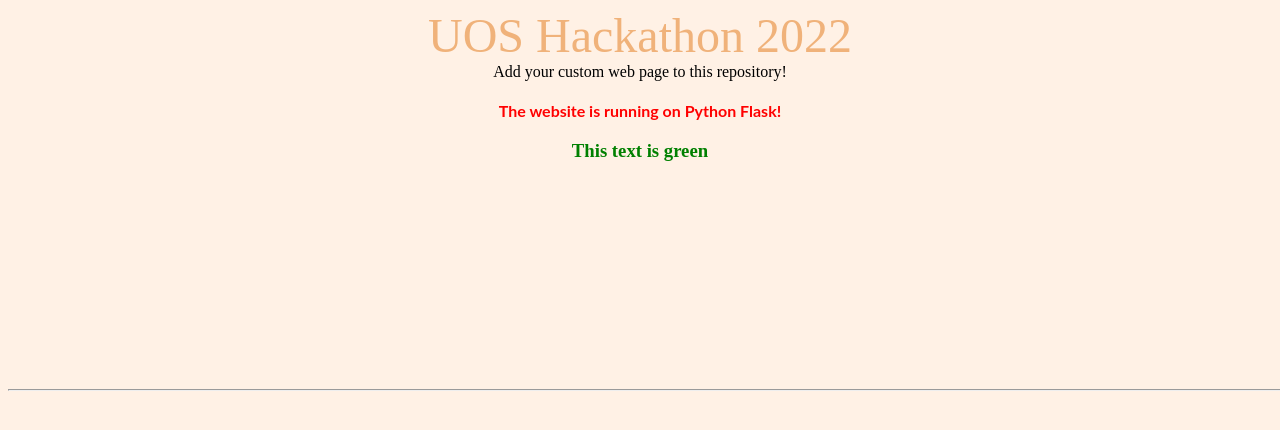
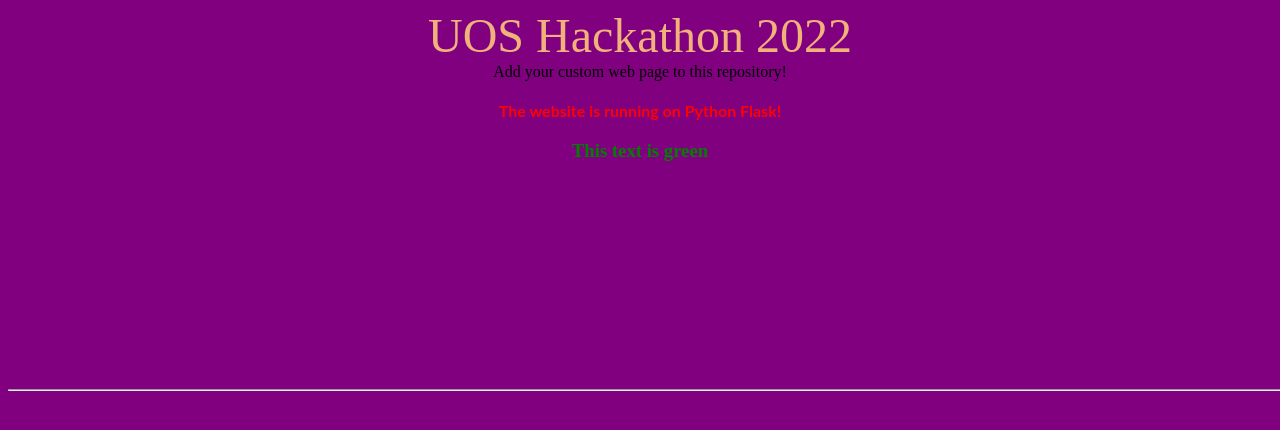
Before and after one commit to BenjaminN117/UOS_Website_Project, a Flask app: page / in a window 1280 px wide; the page is wider, and only the part inside the window is pictured. Shown: the top 430 px of that part. Run offline with Flask 2, Linux system fonts and the light colour scheme.

Commit message:
CSS
Imported my own css

```diff
--- a/src/templates/index.html
+++ b/src/templates/index.html
@@ -7,6 +7,8 @@
         body {background-color: #fff1e5;}
         p    {color: green;}
         </style>
+        <!-- my css -->
+    <link rel="stylesheet" href="main.css">
 </head>
 
 <body
--- /dev/null
+++ b/src/templates/main.css
@@ -0,0 +1,3 @@
+body {
+  background: purple;
+}
```
